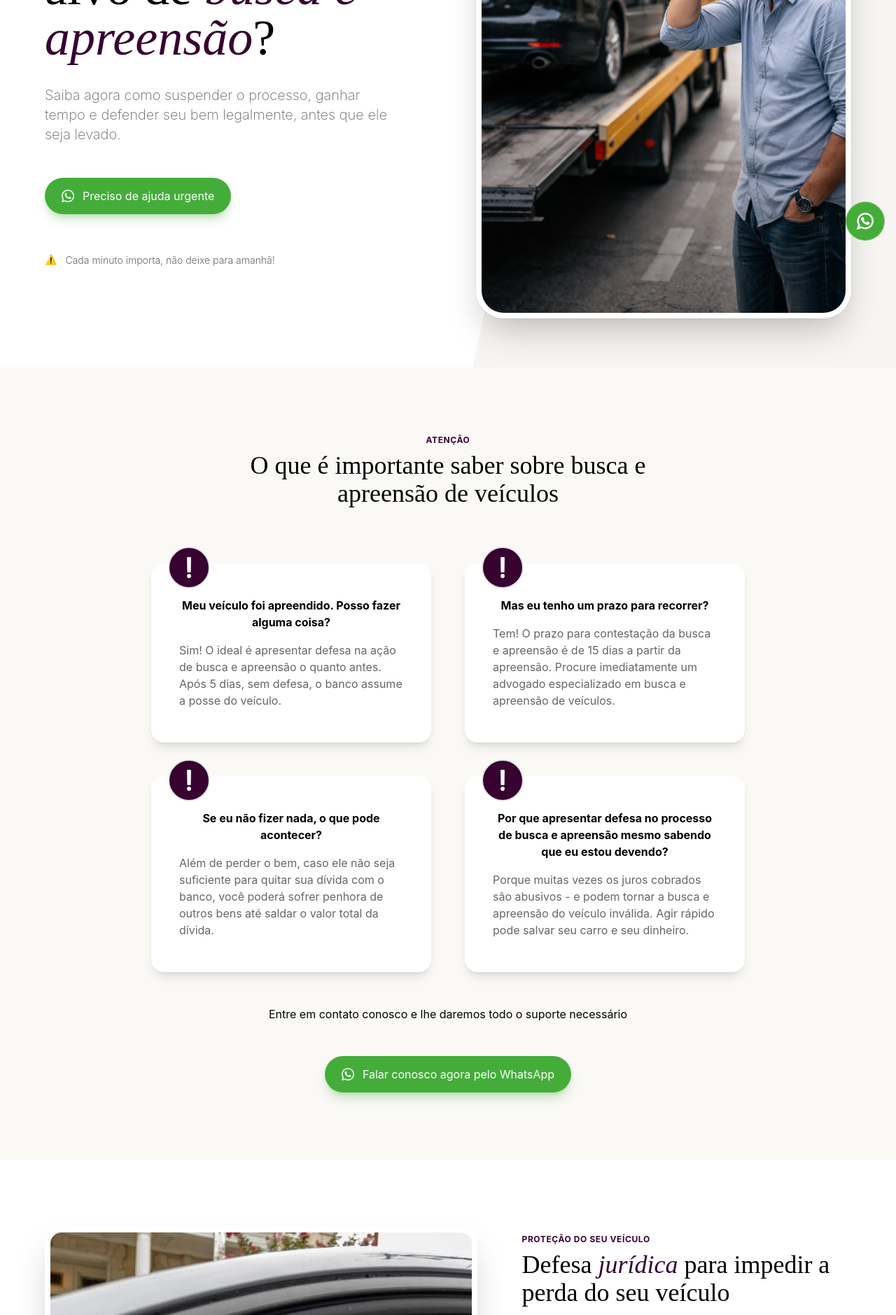
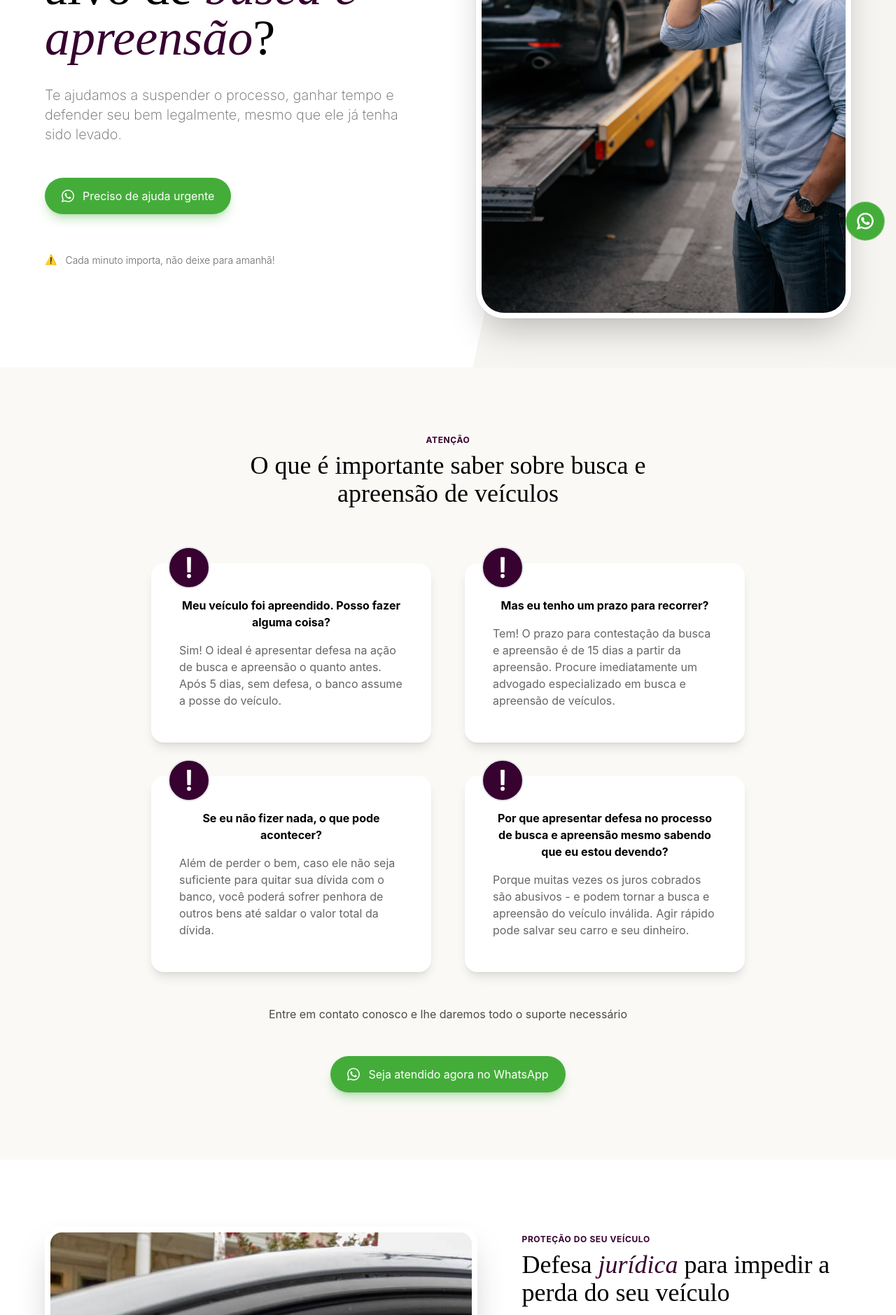
Before and after one commit to Paper-Street-Softwares/LPS-Marina-Demenciano, a React (Vite) app: page /#home in a window 1280 px wide. Shown: the part 440-2319 px from the top of the page at 70% size. Built offline with nearby package versions, Linux system fonts and the light colour scheme.

Commit message:
fix: Ajustes label dos botões

```diff
--- a/src/components/sections/FeaturesNovaTemplate.jsx
+++ b/src/components/sections/FeaturesNovaTemplate.jsx
@@ -136,7 +136,7 @@ function FeaturesNovaTemplate({ colorMode }) {
                       </svg>
                     }
                     link={content.texts.links.ctaWhatsapp}
-                    label={content.texts.hero.ctaButtonText}
+                    label={content.texts.features.ctaButtonText}
                     colorMode={colorMode}
                     className="mt-12"
                   />
--- a/src/components/sections/Important.jsx
+++ b/src/components/sections/Important.jsx
@@ -22,7 +22,7 @@ function Important({ colorMode }) {
             <CardsImportants title={item.title} paragraph={item.paragraph} />
           ))}
         </div>
-        <p className="flex justify-center font-secondFont text-center w-full my-12">
+        <p className="flex justify-center font-secondFont text-center w-full my-12 text-black/70">
           {content.texts.important.fraseObs}
         </p>
 
--- a/src/content/content.jsx
+++ b/src/content/content.jsx
@@ -137,8 +137,8 @@ const content = {
       ),
       subtitle: (
         <p>
-          Saiba agora como suspender o processo, ganhar tempo e defender seu bem
-          legalmente, antes que ele seja levado.
+          Te ajudamos a suspender o processo, ganhar tempo e defender seu bem
+          legalmente, mesmo que ele já tenha sido levado.
         </p>
       ),
       heroDefaultImage: heroDefaultImg, // img da pessoa mobile
@@ -201,7 +201,7 @@ const content = {
       },
       fraseObs:
         'Entre em contato conosco e lhe daremos todo o suporte necessário',
-      ctaButtonText: 'Falar conosco agora pelo WhatsApp',
+      ctaButtonText: 'Seja atendido agora no WhatsApp',
     },
     features: {
       miniTag: 'Proteção do seu veículo',
@@ -347,6 +347,7 @@ const content = {
           subtitle: 'A_Definir',
         },
       },
+      ctaButtonText: 'Recuperar minha paz ao dirigir',
     },
     maps: {
       minitag: 'A_Definir',
@@ -402,7 +403,7 @@ const content = {
       paragraphModalCta: 'Entre em contato',
       titleModal: 'A_Definir',
       ctaButtonAriaLabel: 'Botão para entrar em contato',
-      ctaButtonText: 'Avaliar meu caso agora',
+      ctaButtonText: 'Falar diretamente com a Dr. Marina',
       // aboutSocial: {
       //   img: {
       //     img: aboutSocialImg,
@@ -484,7 +485,7 @@ const content = {
             'Você acompanha cada etapa do processo com explicações objetivas, prazos claros e orientações práticas, sabendo exatamente o que está sendo feito para proteger seu veículo.',
         },
       },
-      ctaButtonText: 'Falar diretamente comigo',
+      ctaButtonText: 'Falar diretamente com a Dr. Marina',
     },
     ctaSecondary: {
       miniTag: 'FALE CONOSCO',
@@ -537,7 +538,7 @@ const content = {
       titleDireita: (
         <h1 className="text-title5 my-3 font-mainFont">WhatsApp</h1>
       ),
-      ctaButtonText: 'Falar agora com a Dr. Marina',
+      ctaButtonText: 'Preciso de ajuda urgente',
       ctaButtonAriaLabel:
         'Botão para chamada de ação para contato pelo whatsapp',
     },
```
